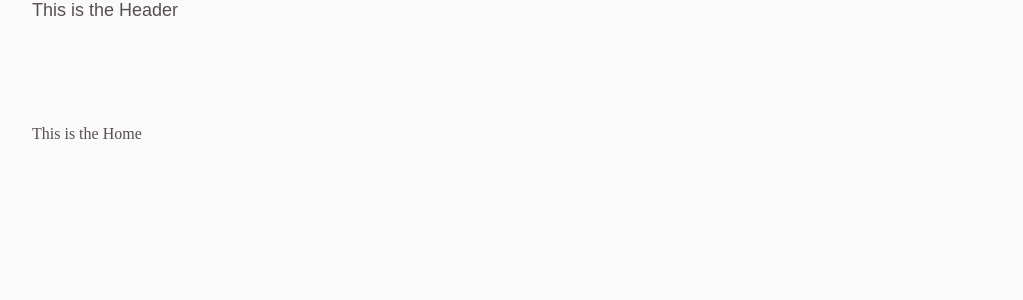
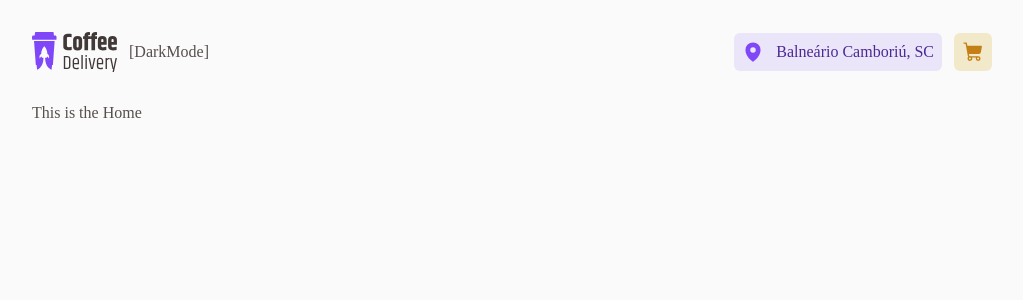
Before and after one commit to florencioMath/Challenge-Ignite-CoffeeDelivery, a React (Vite) app in the folder coffeeDelivery/: page / in a window 1280 px wide. Shown: the top 300 px of the page, without its empty margins (128-1151 px from the left). Built offline with nearby package versions, Linux system fonts and the light colour scheme.

Commit message:
feat: Link to Cart component and  Header initial layout.

```diff
--- a/coffeeDelivery/src/components/Header/components/index.tsx
+++ b/coffeeDelivery/src/components/Header/components/index.tsx
@@ -1,12 +1,15 @@
 import { ShoppingCart } from '@phosphor-icons/react';
+import { Link } from 'react-router-dom';
 import { CartAmount, ShoppingCartWrapper } from './styles';
 
 export function Cart() {
   const cartTotal: number = 0;
   return (
-    <ShoppingCartWrapper>
-      <ShoppingCart size={22} weight="fill" />
-      {cartTotal > 0 ? <CartAmount>{cartTotal}</CartAmount> : null}
-    </ShoppingCartWrapper>
+    <Link to={'/checkout'}>
+      <ShoppingCartWrapper>
+        <ShoppingCart size={22} weight="fill" />
+        {cartTotal > 0 ? <CartAmount>{cartTotal}</CartAmount> : null}
+      </ShoppingCartWrapper>
+    </Link>
   );
 }
--- a/coffeeDelivery/src/components/Header/index.tsx
+++ b/coffeeDelivery/src/components/Header/index.tsx
@@ -1,7 +1,33 @@
+import { MapPin } from '@phosphor-icons/react';
+import { Link } from 'react-router-dom';
+import logo from '../../assets/logo.svg';
+import { Cart } from './components';
+import {
+  Icon,
+  LocaleWrapper,
+  LogoAndThemeModeContainer,
+  NavBar,
+} from './styles';
+
 export function Header() {
   return (
-    <>
-      <h1>This is the Header</h1>
-    </>
+    <NavBar>
+      <LogoAndThemeModeContainer>
+        <Link to={'/'}>
+          <img src={logo} alt="" />
+        </Link>
+        <div>[DarkMode]</div>
+      </LogoAndThemeModeContainer>
+
+      <div>
+        <LocaleWrapper>
+          <Icon>
+            <MapPin size={22} weight="fill" />
+          </Icon>
+          <p>Balneário Camboriú, SC</p>
+        </LocaleWrapper>
+        <Cart />
+      </div>
+    </NavBar>
   );
 }
--- a/coffeeDelivery/src/components/Header/styles.ts
+++ b/coffeeDelivery/src/components/Header/styles.ts
@@ -1 +1,42 @@
 import styled from 'styled-components';
+
+export const NavBar = styled.div`
+  display: flex;
+  align-items: center;
+  justify-content: space-between;
+  height: 104px;
+  width: calc(100vw - 20rem);
+  position: fixed;
+  background: ${(props) => props.theme['background']};
+
+  div {
+    display: flex;
+    align-items: center;
+    justify-content: center;
+    gap: 0.75rem;
+    height: 38px;
+  }
+
+  @media (max-width: 768px) {
+    width: calc(100vw - 10rem);
+  }
+`;
+
+export const LogoAndThemeModeContainer = styled.div`
+  a {
+    display: flex;
+    align-items: center;
+    justify-content: center;
+  }
+`;
+
+export const LocaleWrapper = styled.div`
+  color: ${(props) => props.theme['purple-dark']};
+  background: ${(props) => props.theme['purple-light']};
+  padding: 8px;
+  border-radius: 6px;
+`;
+
+export const Icon = styled.div`
+  color: ${(props) => props.theme['purple']};
+`;
```
